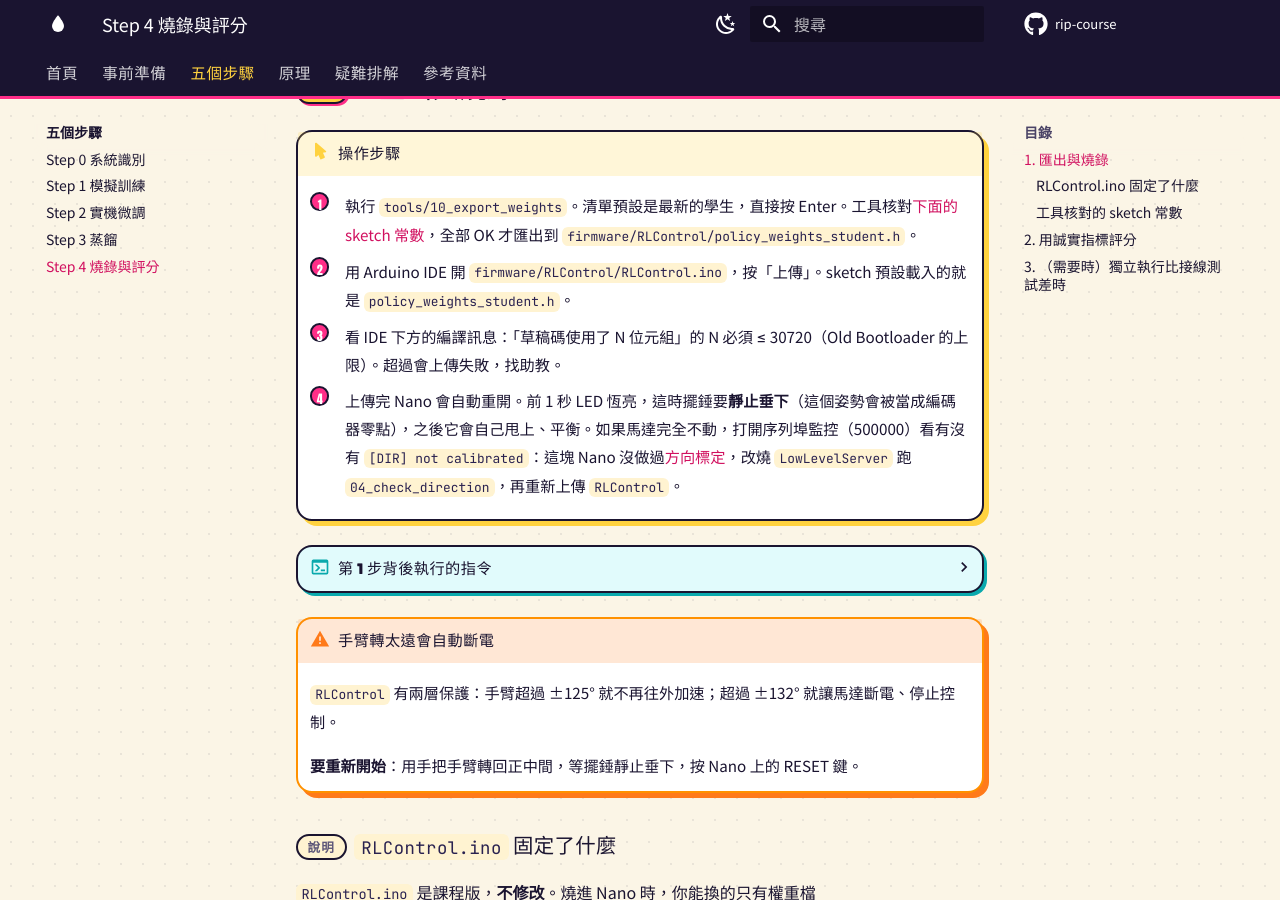
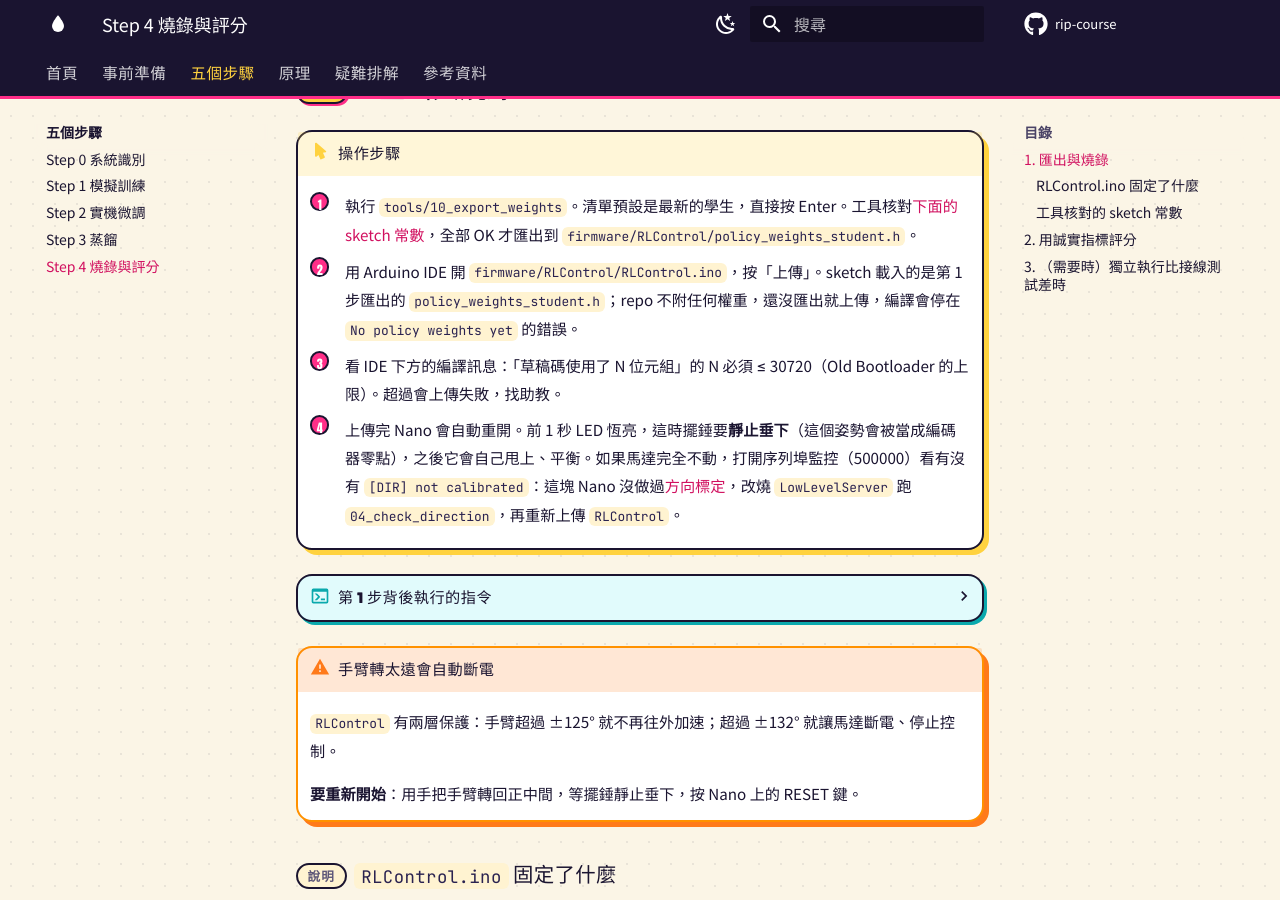
Before and after one commit to Reyes-Lee/rip-course, an MkDocs documentation site: the page built from website/steps/step4-deploy.md, in a window 1280 px wide and 900 px high, scrolled down 643 px. Built offline with MkDocs 1.6.1 and Material for MkDocs 9.7.7, drawn with Linux system fonts in a browser that asks for light colours; nearby versions of some CDN libraries; library files that are not in the unit come from our copies; comment, search, counter and statistics services are not loaded.

Commit message:
Stop shipping the author's champion weights with RLControl
The sketch now stops with a clear #error until the student exports their
own policy_weights_student.h, which is gitignored.

Co-Authored-By: Claude Opus 5.5 <noreply@anthropic.com>

```diff
--- a/website/steps/step4-deploy.md
+++ b/website/steps/step4-deploy.md
@@ -22,7 +22,7 @@
 !!! tool "操作步驟"
 
     1. 執行 `tools/10_export_weights`。清單預設是最新的學生，直接按 Enter。工具核對[下面的 sketch 常數](#constants)，全部 OK 才匯出到 `firmware/RLControl/policy_weights_student.h`。
-    2. 用 Arduino IDE 開 `firmware/RLControl/RLControl.ino`，按「上傳」。sketch 預設載入的就是 `policy_weights_student.h`。
+    2. 用 Arduino IDE 開 `firmware/RLControl/RLControl.ino`，按「上傳」。sketch 載入的是第 1 步匯出的 `policy_weights_student.h`；repo 不附任何權重，還沒匯出就上傳，編譯會停在 `No policy weights yet` 的錯誤。
     3. 看 IDE 下方的編譯訊息：「草稿碼使用了 N 位元組」的 N 必須 ≤ 30720（Old Bootloader 的上限）。超過會上傳失敗，找助教。
     4. 上傳完 Nano 會自動重開。前 1 秒 LED 恆亮，這時擺錘要**靜止垂下**（這個姿勢會被當成編碼器零點），之後它會自己甩上、平衡。如果馬達完全不動，打開序列埠監控（500000）看有沒有 `[DIR] not calibrated`：這塊 Nano 沒做過[方向標定](../prepare/hardware.md#direction)，改燒 `LowLevelServer` 跑 `04_check_direction`，再重新上傳 `RLControl`。
 
```
Also changed, not shown: 3 other files.
